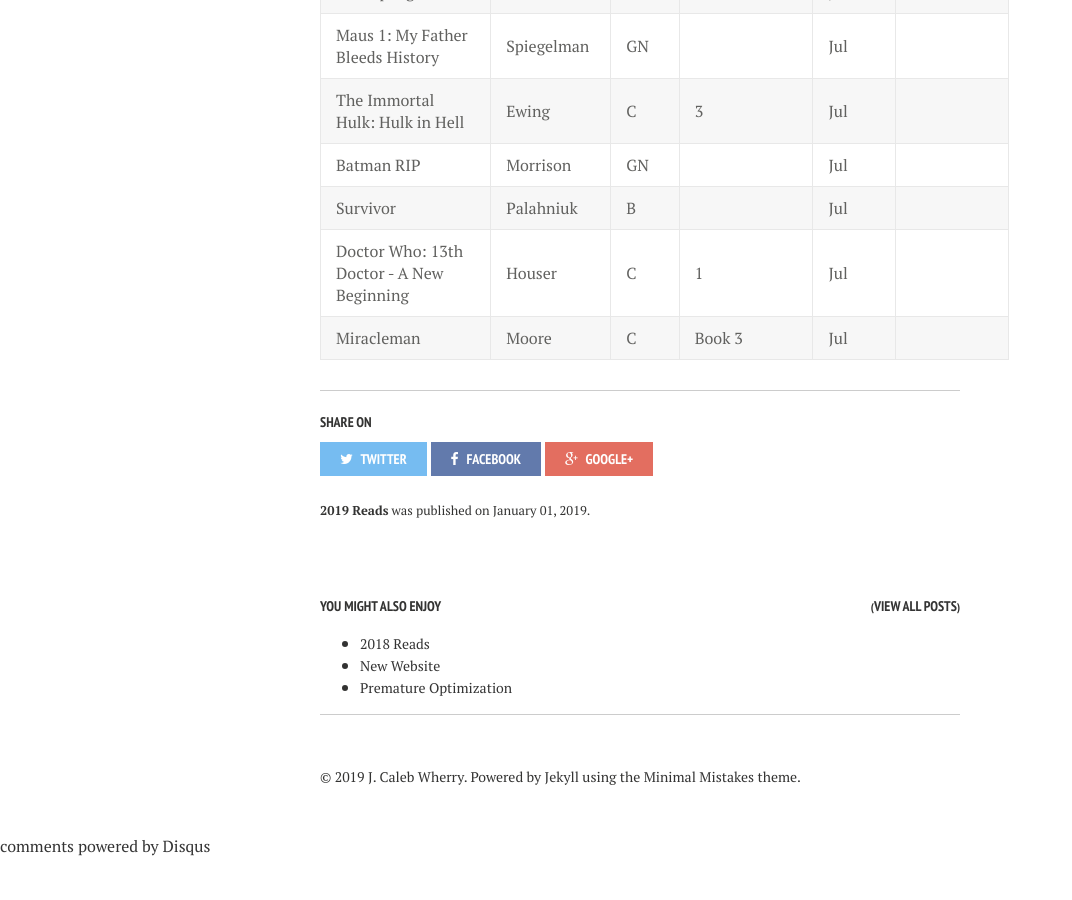
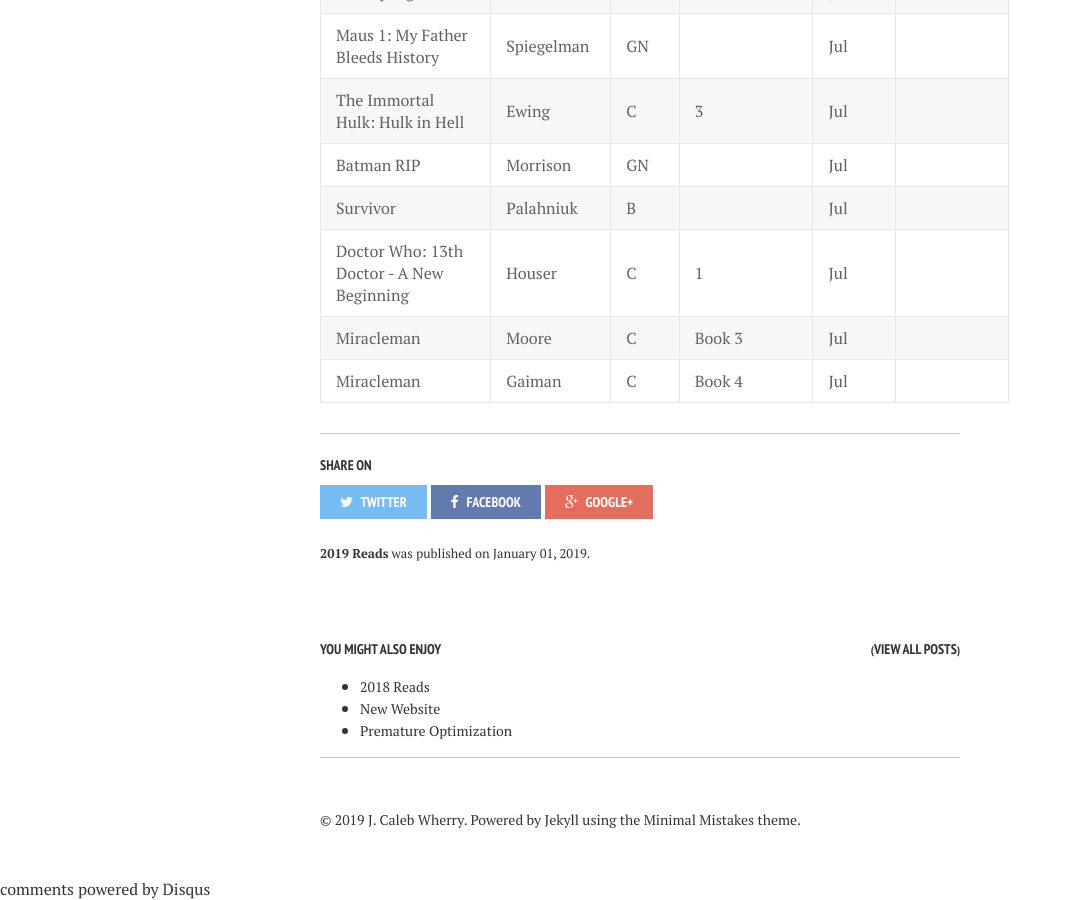
Before and after one commit to calebwherry/calebwherry.github.io, a Jekyll site: the page built from _posts/2019-01-01-2019-Reads.md, in a window 1280 px wide and 900 px high, scrolled down 6431 px. Shown: the whole window, without its empty margins (0-1072 px from the left). Built offline with Jekyll 4.4.1, drawn with Linux system fonts in a browser that asks for light colours; nearby versions of some CDN libraries; comment, search, counter and statistics services are not loaded; before the commit the page ends 7288 px from its top, so only the background shows below that.

Commit message:
Added new 2019 reads

```diff
--- a/_posts/2019-01-01-2019-Reads.md
+++ b/_posts/2019-01-01-2019-Reads.md
@@ -127,3 +127,4 @@
 | Survivor                                      | Palahniuk      | B     |              | Jul          |                                               |
 | Doctor Who: 13th Doctor - A New Beginning     | Houser         | C     | 1            | Jul          |                                               |
 | Miracleman                                    | Moore          | C     | Book 3       | Jul          |                                               |
+| Miracleman                                    | Gaiman         | C     | Book 4       | Jul          |                                               |
```
